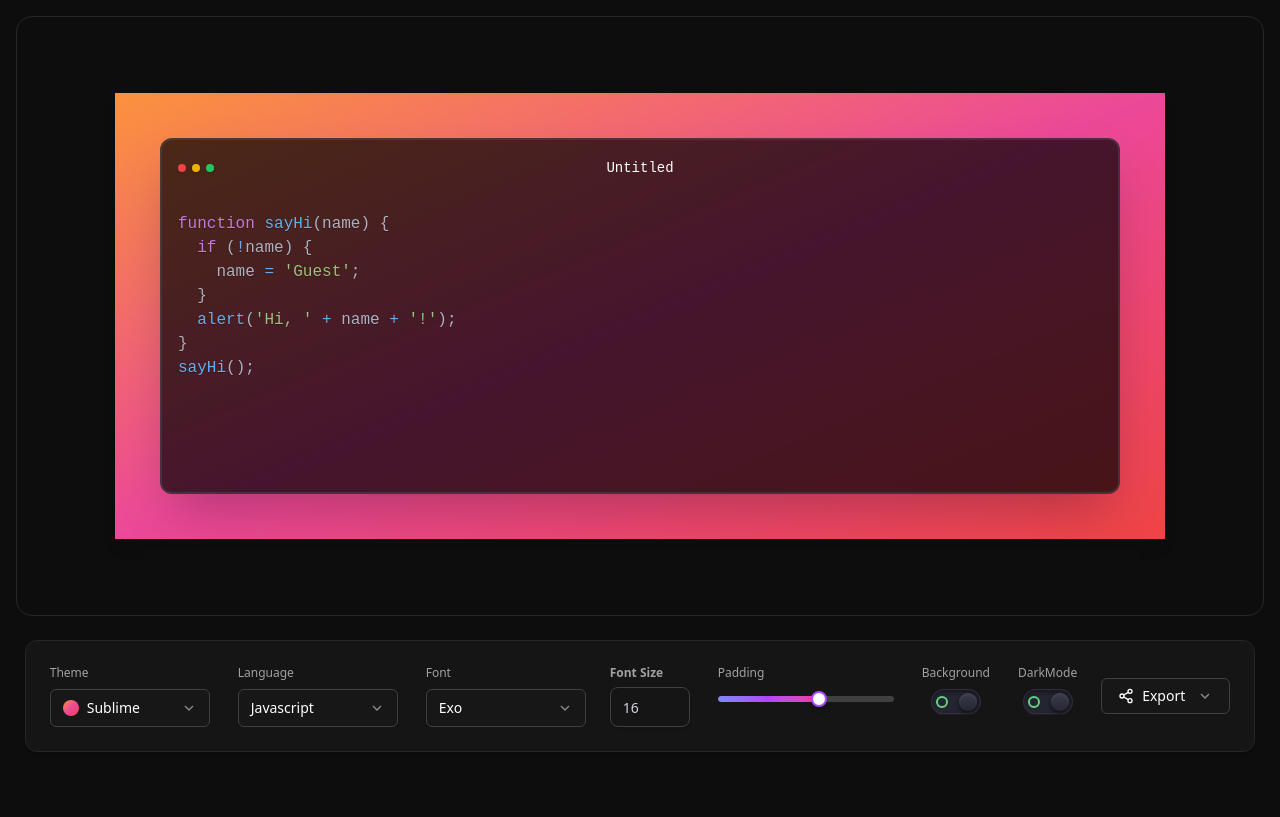
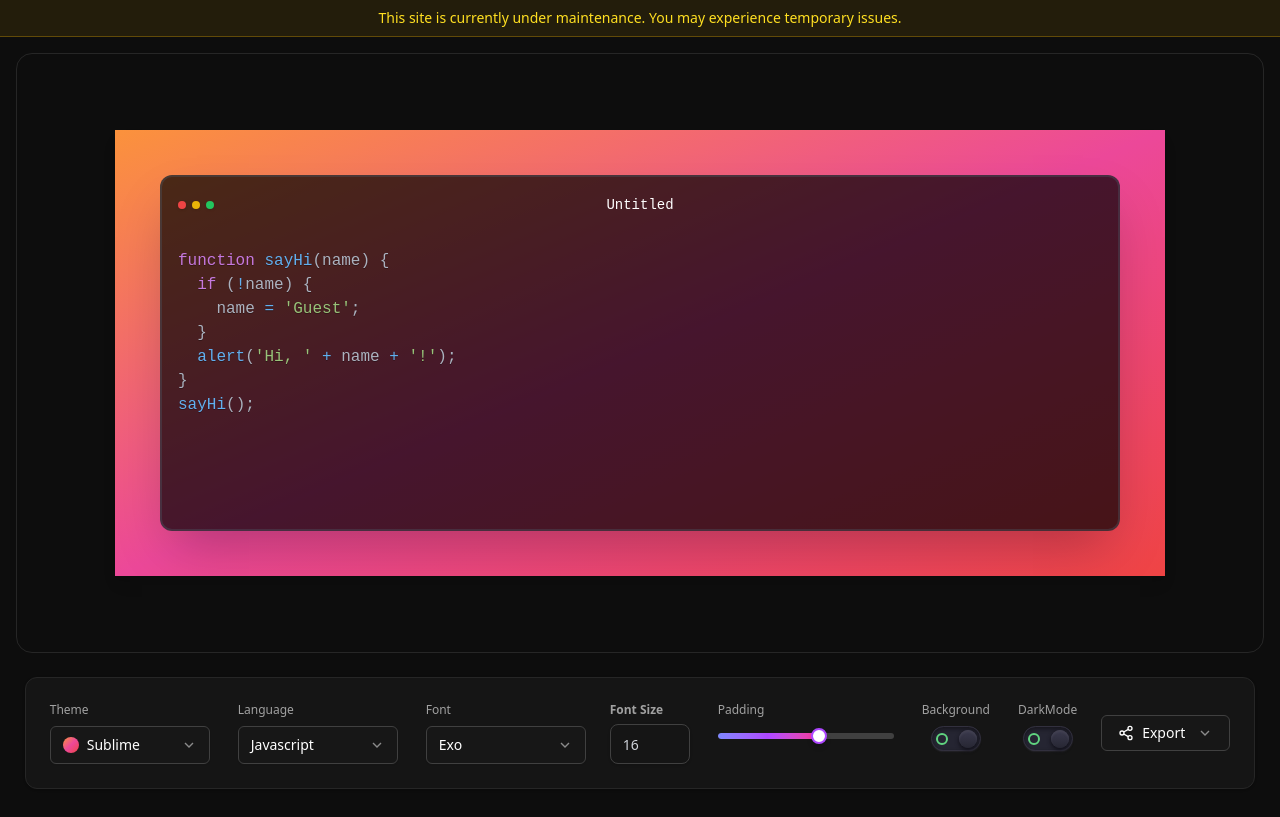
Before and after one commit to Nitesh47kumars/Snippix, a React (Vite) app: page / in a window 1280 px wide. Built offline with nearby package versions, Linux system fonts and the light colour scheme; a web font is replaced by a local one.

Commit message:
Add fixing Header

```diff
--- a/src/App.jsx
+++ b/src/App.jsx
@@ -6,6 +6,9 @@ import { MyProvider } from './MyContext'
 const App = () => {
   return (
     <>
+      <div className="w-full sticky top-0 z-190 bg-yellow-500/10 border-b border-yellow-500/30 text-yellow-300 text-sm text-center py-2 px-4">
+        This site is currently under maintenance. You may experience temporary issues.
+      </div>
       <MyProvider>
         <SnippetPreview/>
         <SnippetSettings/>
```
